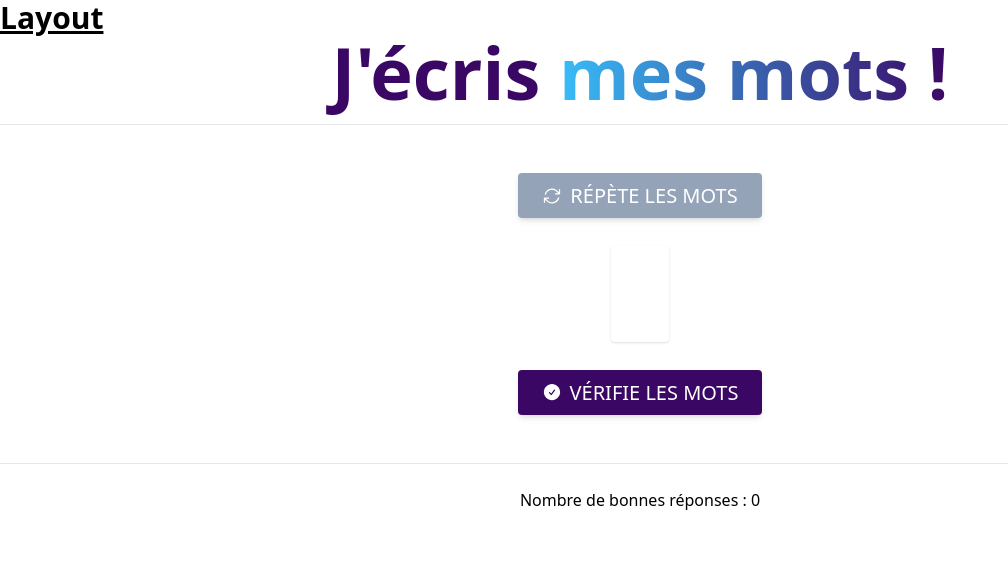
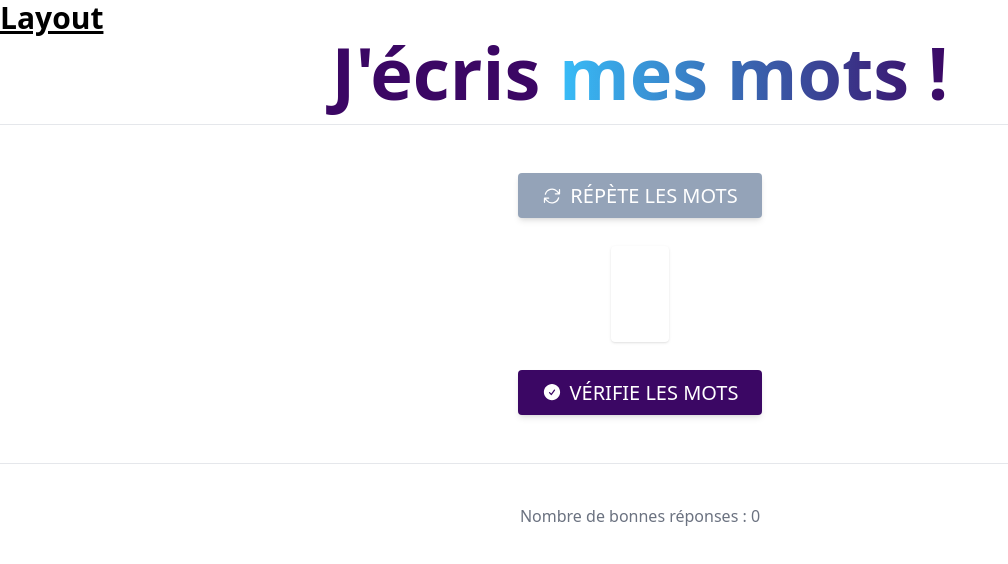
Before and after one commit to harg/ggwordlist, a React (Vite) app: page / in a window 1280 px wide. Shown: the top 564 px of the page, without its empty margins (0-1008 px from the left). Built offline with nearby package versions, Linux system fonts and the light colour scheme.

Commit message:
style result

```diff
--- a/src/pages/home_page.tsx
+++ b/src/pages/home_page.tsx
@@ -279,7 +279,7 @@ function Game(props: GameProps) {
       <br />
       <hr />
       <br />
-      <div>
+      <div className="mt-4 text-gray-500 dark:text-gray-400">
         Nombre de bonnes réponses : {props.score}{" "}
         {props.gameCount === 0 ? "" : `/ ${props.gameCount}`}
       </div>
```
